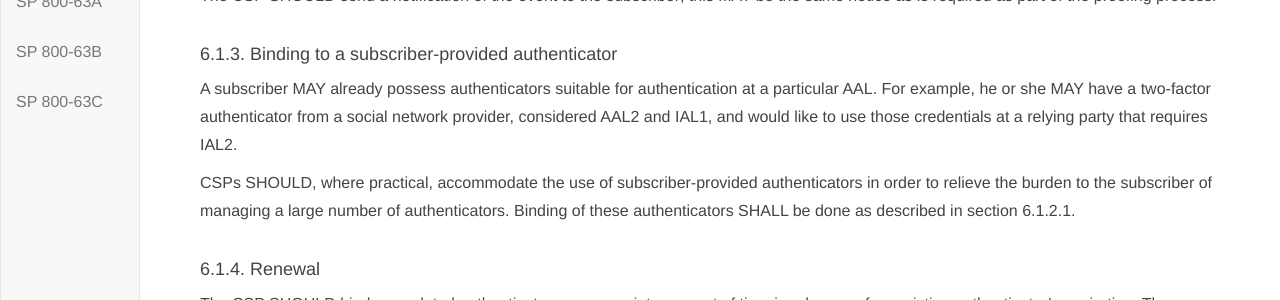
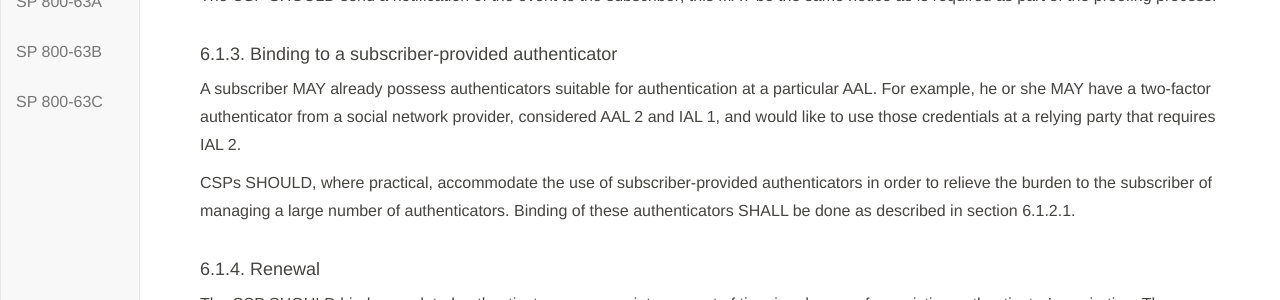
Before and after one commit to usnistgov/800-63-3, a Jekyll site: the page built from sp800-63b/sec6_lifecycle.md, in a window 1280 px wide and 900 px high, scrolled down 1925 px. Shown: the part 180-480 px from the top of the window. Built offline with Jekyll 4.4.1, drawn with Linux system fonts in a browser that asks for light colours; our own code applies the rules of GitHub Pages for plain Markdown files.

Commit message:
Residual fixes to consistency of xAL spacing style.

```diff
--- a/sp800-63b/sec6_lifecycle.md
+++ b/sp800-63b/sec6_lifecycle.md
@@ -53,7 +53,7 @@ The CSP SHOULD send a notification of the event to the subscriber; this MAY be t
 
 #### 6.1.3. Binding to a subscriber-provided authenticator
 
-A subscriber MAY already possess authenticators suitable for authentication at a particular AAL. For example, he or she MAY have a two-factor authenticator from a social network provider, considered AAL2 and IAL1, and would like to use those credentials at a relying party that requires IAL2.
+A subscriber MAY already possess authenticators suitable for authentication at a particular AAL. For example, he or she MAY have a two-factor authenticator from a social network provider, considered AAL 2 and IAL 1, and would like to use those credentials at a relying party that requires IAL 2.
 
 CSPs SHOULD, where practical, accommodate the use of subscriber-provided authenticators in order to relieve the burden to the subscriber of managing a large number of authenticators. Binding of these authenticators SHALL be done as described in section 6.1.2.1.
 
```
Also changed, not shown: sp800-63b/sec4_aal.md (+1 -1 lines).
